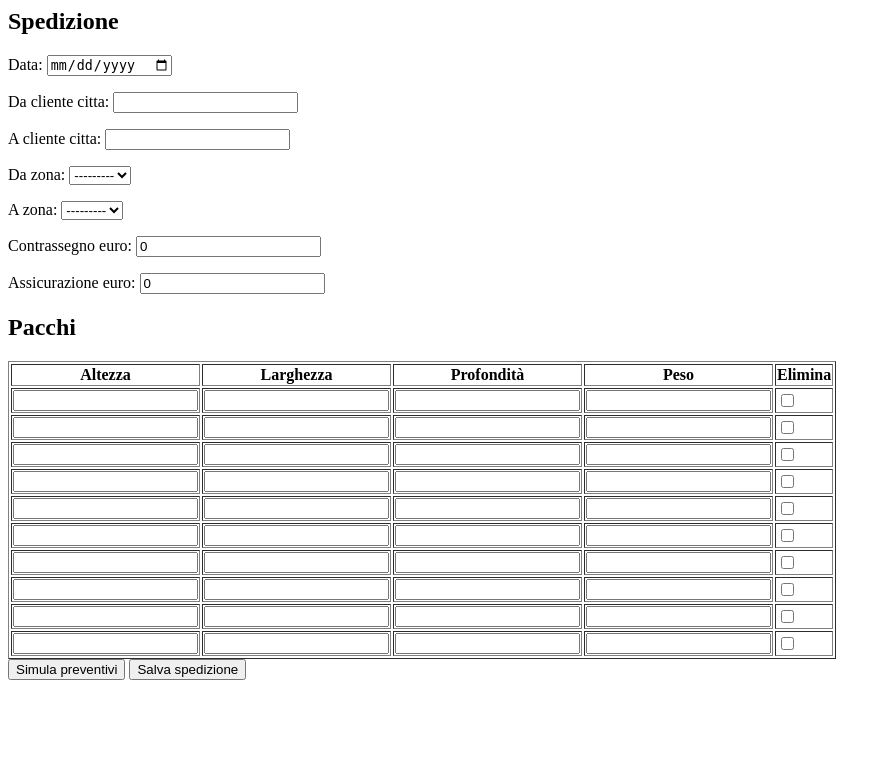
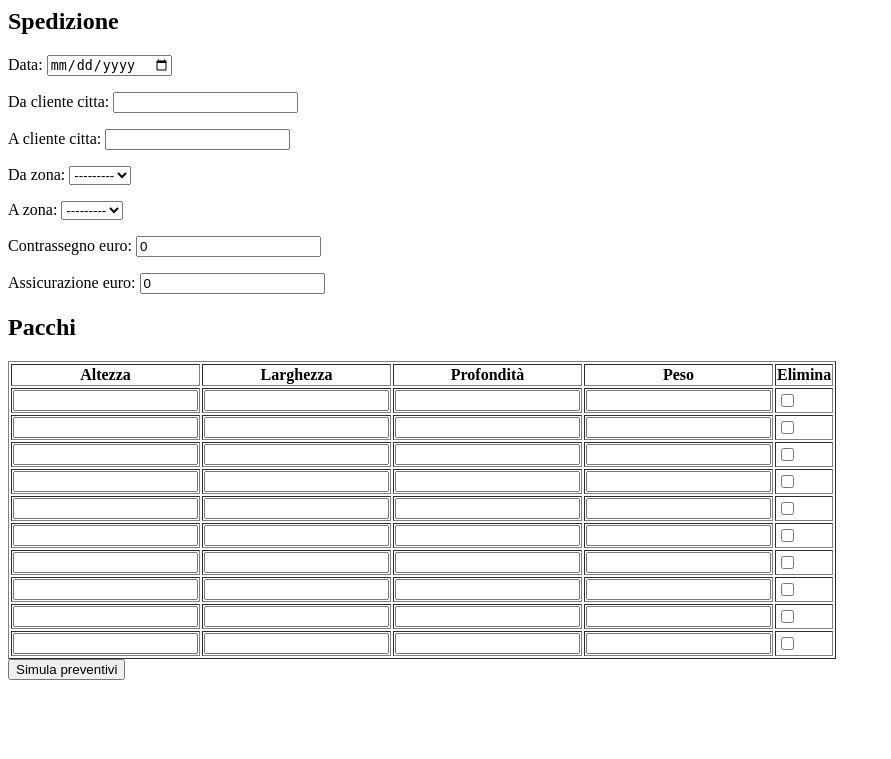
Before and after one commit to ammtras/simulatoretrasporti, a Django app: page / in a window 1280 px wide. Shown: the top 759 px of the page, without its empty margins (0-891 px from the left). Run offline with Django 5.2, Linux system fonts and the light colour scheme; data that the repository does not hold is empty.

Commit message:
rimosso bottone inutile in template crea_spedizione

```diff
--- a/trasporti/templates/crea_spedizione.html
+++ b/trasporti/templates/crea_spedizione.html
@@ -36,9 +36,7 @@
         Simula preventivi
     </button>
 
-    <button type="submit" name="action" value="save">
-        Salva spedizione
-    </button>
+
 
     {% if preventivi %}
     <hr>
```
